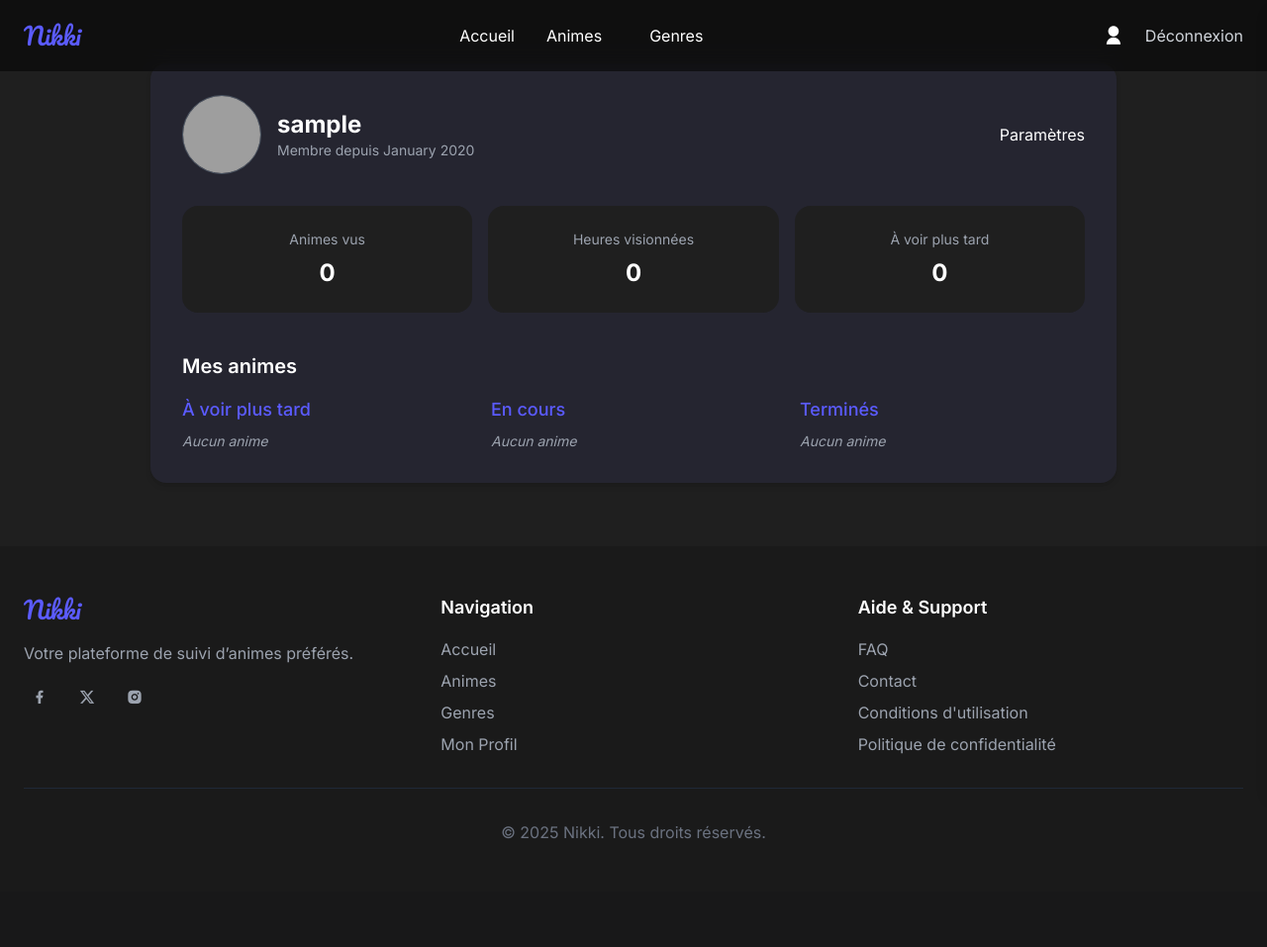
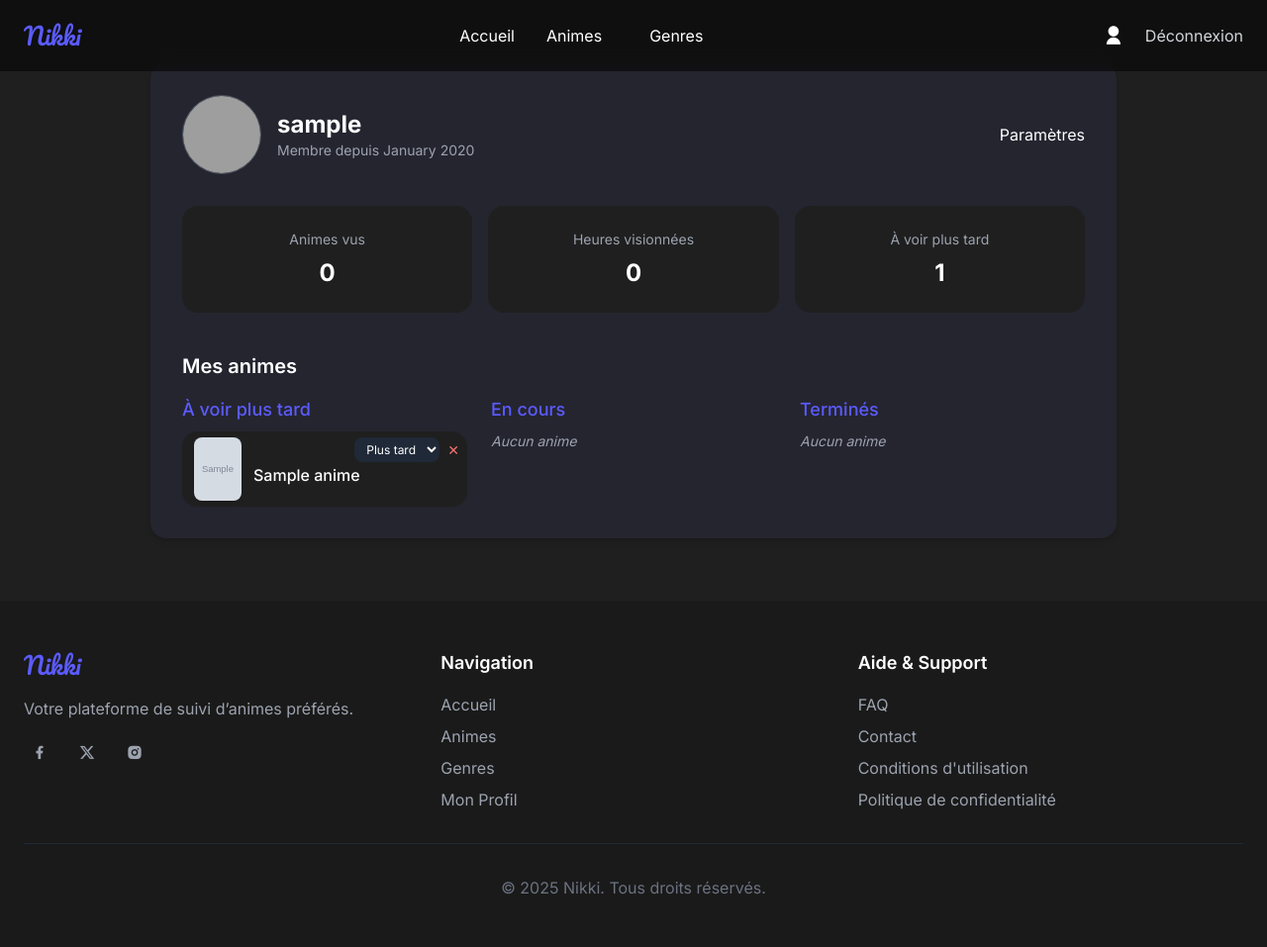
Before and after one commit to Atheenaxs/Nikki_animeTracker, a Django app: page /profil/ in a window 1280 px wide. Shown: the whole page at 99% size. Before the commit the page ends 848 px from the top, so only its background shows below. Run offline with Django 5.2, Linux system fonts and the light colour scheme; a user stored in the database is signed in; tables that the repository leaves empty hold one stand-in row (values such as "Sample post"); grey boxes marked "Sample" are stand-in pictures; some libraries are stand-ins or nearby versions; grey boxes are pictures that could not be loaded.

Commit message:
render anime list on profile - delete - change status

```diff
--- a/config/urls.py
+++ b/config/urls.py
@@ -21,4 +21,6 @@ urlpatterns = [
     path('supprimer-compte/', views.delete_account, name='delete_account'),
     path('supprimer-donnees/', views.delete_data, name='delete_data'),
     path('add-to-list/', views.add_anime_to_list, name='add_to_list'),
+    path('ajax/change-anime-status/', views.change_anime_status_ajax, name='change_anime_status_ajax'),
+    path('remove-anime/<int:user_anime_id>/', views.remove_anime, name='remove_anime')
 ]
--- a/nikki/templates/users/profile.html
+++ b/nikki/templates/users/profile.html
@@ -14,22 +14,22 @@
           <p class="text-gray-400 text-sm">Membre depuis {{ user.date_joined|date:"F Y" }}</p>
         </div>
       </div>
-        <button id="openSettings" class="btn btn-outline">Paramètres</button>
+      <button id="openSettings" class="btn btn-outline">Paramètres</button>
     </div>
 
     <!-- Statistiques -->
     <div class="grid grid-cols-1 sm:grid-cols-3 gap-4 mb-10">
       <div class="bg-[#1f1f1f] rounded-lg p-6 text-center">
         <p class="text-sm text-gray-400 mb-2">Animes vus</p>
-        <p class="text-2xl font-bold">0</p>
+        <p class="text-2xl font-bold">{{ finished|length }}</p>
       </div>
       <div class="bg-[#1f1f1f] rounded-lg p-6 text-center">
         <p class="text-sm text-gray-400 mb-2">Heures visionnées</p>
-        <p class="text-2xl font-bold">0</p>
+        <p class="text-2xl font-bold">0</p> <!-- À calculer plus tard -->
       </div>
       <div class="bg-[#1f1f1f] rounded-lg p-6 text-center">
         <p class="text-sm text-gray-400 mb-2">À voir plus tard</p>
-        <p class="text-2xl font-bold">0</p>
+        <p class="text-2xl font-bold">{{ to_watch|length }}</p>
       </div>
     </div>
 
@@ -37,158 +37,91 @@
     <div>
       <h2 class="text-xl font-semibold mb-4">Mes animes</h2>
       <div class="grid grid-cols-1 md:grid-cols-3 gap-6">
+        {% for label, animes in anime_lists %}
         <div>
-          <h3 class="text-lg font-medium mb-2 text-primary">À voir plus tard</h3>
+          <h3 class="text-lg font-medium mb-2 text-primary">{{ label }}</h3>
+          {% if animes %}
+          <ul class="space-y-2">
+            {% for item in animes %}
+            <li class="bg-[#1f1f1f] rounded-lg px-3 py-1.5 relative flex gap-3 items-center shadow-sm hover:shadow-md transition">
+              <!-- Statut en haut à droite -->
+              <div class="absolute top-1.5 right-2 flex items-center gap-2">
+                <select class="anime-status-select bg-gray-800 text-white text-xs px-2 py-1 rounded focus:outline-none focus:ring-2 focus:ring-primary"
+                        data-user-anime-id="{{ item.id }}">
+                  <option value="toWatch" {% if item.status == 'toWatch' %}selected{% endif %}>Plus tard</option>
+                  <option value="watching" {% if item.status == 'watching' %}selected{% endif %}>En cours</option>
+                  <option value="finished" {% if item.status == 'finished' %}selected{% endif %}>Terminé</option>
+                </select>
+                <button class="remove-anime-btn text-red-400 text-sm hover:text-red-600 transition"
+                        data-remove-url="{% url 'remove_anime' item.id %}">&#10005;</button>
+              </div>
+              <!-- Image anime -->
+              <img src="{{ item.anime.image_url }}" alt="{{ item.anime.title }}" class="w-12 h-16 object-cover rounded shadow" />
+              <!-- Titre -->
+              <div class="flex-1 mt-3 overflow-hidden pr-6">
+                <p class="text-white text-sm sm:text-base font-medium leading-snug truncate w-full whitespace-nowrap">{{ item.anime.title }}</p>
+              </div>
+            </li>
+            {% endfor %}
+          </ul>
+          {% else %}
           <div class="text-gray-400 text-sm italic">Aucun anime</div>
+          {% endif %}
         </div>
-        <div>
-          <h3 class="text-lg font-medium mb-2 text-primary">En cours</h3>
-          <div class="text-gray-400 text-sm italic">Aucun anime</div>
-        </div>
-        <div>
-          <h3 class="text-lg font-medium mb-2 text-primary">Terminés</h3>
-          <div class="text-gray-400 text-sm italic">Aucun anime</div>
-        </div>
+        {% endfor %}
       </div>
     </div>
   </div>
 </section>
-<div id="settingsPanel" class="fixed top-0 right-0 h-screen w-full sm:w-[500px] bg-[#1f1f1f] text-white shadow-lg z-50 transform translate-x-full transition-transform duration-300 ease-in-out overflow-y-auto">
-  <div class="flex items-center justify-between px-6 py-4 border-b border-gray-700">
-    <h2 class="text-xl font-semibold">Paramètres</h2>
-    <button id="closeSettings" class="text-gray-400 hover:text-white">
-      <i class="ri-close-line text-2xl"></i>
-    </button>
-  </div>
 
-  <form id="profileForm" enctype="multipart/form-data" class="p-6 space-y-10">
-    {% csrf_token %}
-
-    <!-- Avatar -->
-    <div>
-      <h3 class="text-lg font-semibold mb-4">Photo de profil</h3>
-      <div class="flex items-center space-x-6">
-        <div class="relative w-24 h-24">
-          {% if user.avatar %}
-            <img src="{{ user.avatar.url }}" alt="Avatar" class="w-24 h-24 rounded-full border-2 border-primary object-cover">
-          {% else %}
-            <img src="https://api.dicebear.com/7.x/identicon/svg?seed={{ user.username }}" alt="Avatar par défaut" class="w-24 h-24 rounded-full border-2 border-primary object-cover">
-          {% endif %}
-          <label class="absolute bottom-0 right-0 bg-primary p-2 rounded-full cursor-pointer hover:scale-110 transition">
-            <i class="ri-camera-line text-white text-lg"></i>
-            <input type="file" name="avatar" class="hidden" />
-          </label>
-        </div>
-        <p class="text-gray-400 text-sm max-w-[200px] leading-snug">
-          Formats : JPG, PNG<br>Max : 5MB
-        </p>
-      </div>
-    </div>
-
-    <!-- Infos utilisateur -->
-    <div>
-      <h3 class="text-lg font-semibold mb-4">Informations du compte</h3>
-
-      <div class="space-y-4">
-        <div>
-          <label class="block text-sm text-gray-400 mb-1">Pseudo</label>
-          <input type="text" name="username" value="{{ user.username }}" class="w-full px-4 py-3 bg-[#1f1f1f] border border-gray-700 rounded-lg text-white focus:ring-2 focus:ring-primary" />
-        </div>
-
-        <div>
-          <label class="block text-sm text-gray-400 mb-1">Adresse email</label>
-          <input type="email" name="email" value="{{ user.email }}" class="w-full px-4 py-3 bg-[#1f1f1f] border border-gray-700 rounded-lg text-white focus:ring-2 focus:ring-primary" />
-        </div>
-      </div>
-    </div>
-
-    <!-- Actions -->
-    <div class="space-y-4">
-      <button type="submit" class="w-full py-3 bg-primary hover:bg-opacity-90 text-white font-semibold rounded-lg">Enregistrer</button>
-      <a href="{% url 'password_change' %}" class="block w-full py-3 border border-gray-600 text-center text-white hover:border-primary hover:text-primary rounded-lg">Modifier mon mot de passe</a>
-      <button type="button" id="deleteDataBtn" class="w-full py-3 bg-yellow-600 hover:bg-yellow-500 text-white font-semibold rounded-lg">Supprimer mes données personnelles</button>
-      <button type="button" id="deleteAccountBtn" class="w-full py-3 bg-red-600 hover:bg-red-500 text-white font-semibold rounded-lg">Supprimer définitivement mon compte</button>
-    </div>
-
-    <!-- Feedback -->
-    <div id="profileSuccess" class="text-green-500 hidden text-center pt-2">Modifications enregistrées</div>
-    <div id="profileError" class="text-red-500 hidden text-center pt-2">Erreur lors de l'enregistrement</div>
-  </form>
-</div>
-<script>
-  document.getElementById("openSettings").onclick = () => {
-    document.getElementById("settingsPanel").classList.remove("translate-x-full");
-  };
-  document.getElementById("closeSettings").onclick = () => {
-    document.getElementById("settingsPanel").classList.add("translate-x-full");
-  };
-</script>
 <script>
 document.addEventListener("DOMContentLoaded", () => {
-  const profileForm = document.getElementById("profileForm");
-  const successMsg = document.getElementById("profileSuccess");
-  const errorMsg = document.getElementById("profileError");
+  const csrfToken = document.querySelector('[name=csrfmiddlewaretoken]').value;
 
-  // Update profile AJAX
-  profileForm.addEventListener("submit", async (e) => {
-    e.preventDefault();
+  document.querySelectorAll(".anime-status-select").forEach(select => {
+    select.addEventListener("change", (e) => {
+      const newStatus = e.target.value;
+      const userAnimeId = e.target.dataset.userAnimeId;
 
-    const csrfToken = document.querySelector('[name=csrfmiddlewaretoken]').value;
-    const formData = new FormData(profileForm);
-
-    const response = await fetch("{% url 'profil' %}", {
-      method: "POST",
-      headers: {
-        "X-CSRFToken": csrfToken,
-      },
-      body: formData,
+      fetch("{% url 'change_anime_status_ajax' %}", {
+        method: "POST",
+        headers: {
+          "Content-Type": "application/json",
+          "X-CSRFToken": csrfToken
+        },
+        body: JSON.stringify({
+          user_anime_id: userAnimeId,
+          new_status: newStatus
+        })
+      }).then(res => res.json())
+        .then(data => {
+          if (data.success) {
+            location.reload();
+          } else {
+            alert("Erreur : " + (data.error || "inconnue"));
+          }
+        });
     });
-
-    if (response.ok) {
-      successMsg.classList.remove("hidden");
-      errorMsg.classList.add("hidden");
-    } else {
-      successMsg.classList.add("hidden");
-      errorMsg.classList.remove("hidden");
-    }
   });
 
-  // Supprimer mes données (RGPD)
-  document.getElementById("deleteDataBtn").addEventListener("click", async () => {
-    const confirmed = confirm("Supprimer toutes vos données personnelles ?");
-    if (!confirmed) return;
+  document.querySelectorAll(".remove-anime-btn").forEach(button => {
+    button.addEventListener("click", (e) => {
+      e.preventDefault();
+      const url = button.dataset.removeUrl;
 
-    const csrfToken = document.querySelector('[name=csrfmiddlewaretoken]').value;
-    const response = await fetch("{% url 'delete_data' %}", {
-      method: "POST",
-      headers: {
-        "X-CSRFToken": csrfToken,
-      },
+      fetch(url, {
+        method: "POST",
+        headers: {
+          "X-CSRFToken": csrfToken
+        }
+      }).then(res => {
+        if (res.ok) {
+          location.reload();
+        } else {
+          alert("Erreur lors de la suppression.");
+        }
+      });
     });
-
-    if (response.ok) {
-      alert("Données supprimées.");
-      location.reload();
-    }
-  });
-
-  // Supprimer le compte
-  document.getElementById("deleteAccountBtn").addEventListener("click", async () => {
-    const confirmed = confirm("Êtes-vous sûr de vouloir supprimer votre compte ?");
-    if (!confirmed) return;
-
-    const csrfToken = document.querySelector('[name=csrfmiddlewaretoken]').value;
-    const response = await fetch("{% url 'delete_account' %}", {
-      method: "POST",
-      headers: {
-        "X-CSRFToken": csrfToken,
-      },
-    });
-
-    if (response.ok) {
-      alert("Compte supprimé. À bientôt...");
-      location.href = "{% url 'home' %}";
-    }
   });
 });
 </script>
--- a/nikki/views.py
+++ b/nikki/views.py
@@ -1,6 +1,6 @@
 import requests
 import json
-from django.shortcuts import render, redirect
+from django.shortcuts import render, redirect, get_object_or_404
 from django.conf import settings
 from django.contrib.auth import get_user_model, authenticate, login, logout
 from django.contrib.auth.decorators import login_required
@@ -145,7 +145,24 @@ def profile_view(request):
             user.avatar = request.FILES['avatar']
         user.save()
         return JsonResponse({'status': 'ok'})
-    return render(request, 'users/profile.html')
+
+    to_watch = UserAnime.objects.filter(user=request.user, status='toWatch').select_related('anime')
+    watching = UserAnime.objects.filter(user=request.user, status='watching').select_related('anime')
+    finished = UserAnime.objects.filter(user=request.user, status='finished').select_related('anime')
+
+    anime_lists = [
+        ("À voir plus tard", to_watch),
+        ("En cours", watching),
+        ("Terminés", finished),
+    ]
+
+    return render(request, 'users/profile.html', {
+        'anime_lists': anime_lists,
+        'to_watch': to_watch,
+        'watching': watching,
+        'finished': finished,
+    })
+
 
 @login_required
 def delete_data(request):
@@ -203,3 +220,31 @@ def add_anime_to_list(request):
     )
 
     return JsonResponse({'success': True, 'created': created_ua})
+
+@require_POST
+@login_required
+@csrf_exempt
+def change_anime_status_ajax(request):
+    import json
+    data = json.loads(request.body)
+    anime_id = data.get("user_anime_id")
+    new_status = data.get("new_status")
+
+    if new_status not in dict(UserAnime.STATUS_CHOICES):
+        return JsonResponse({"error": "Statut invalide"}, status=400)
+
+    ua = get_object_or_404(UserAnime, id=anime_id, user=request.user)
+    ua.status = new_status
+    ua.save()
+
+    return JsonResponse({"success": True})
+
+@require_POST
+@login_required
+def remove_anime(request, user_anime_id):
+    try:
+        user_anime = UserAnime.objects.get(id=user_anime_id, user=request.user)
+        user_anime.delete()
+        return JsonResponse({'success': True})
+    except UserAnime.DoesNotExist:
+        return JsonResponse({'success': False, 'error': 'Not found'}, status=404)
```
